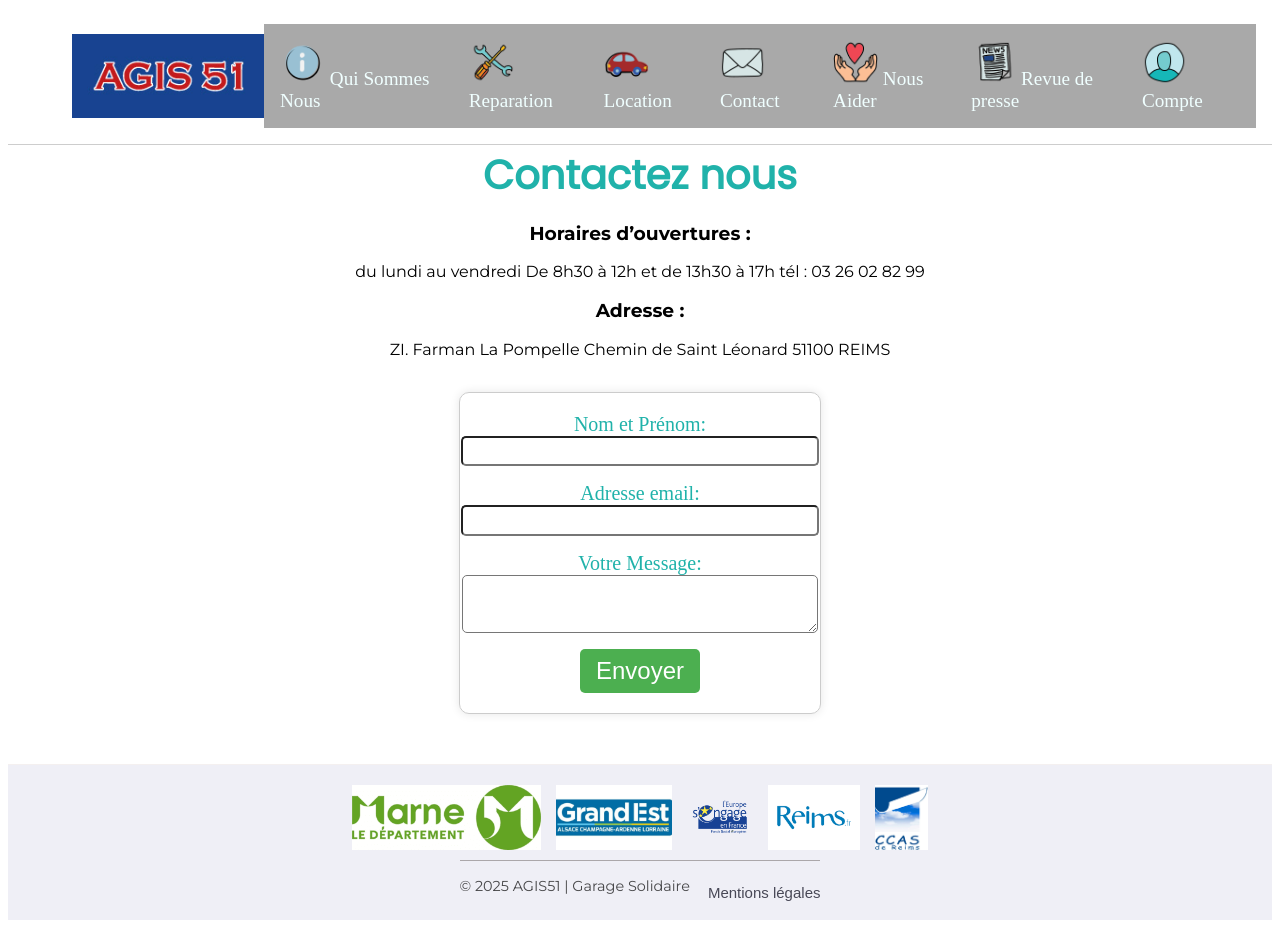
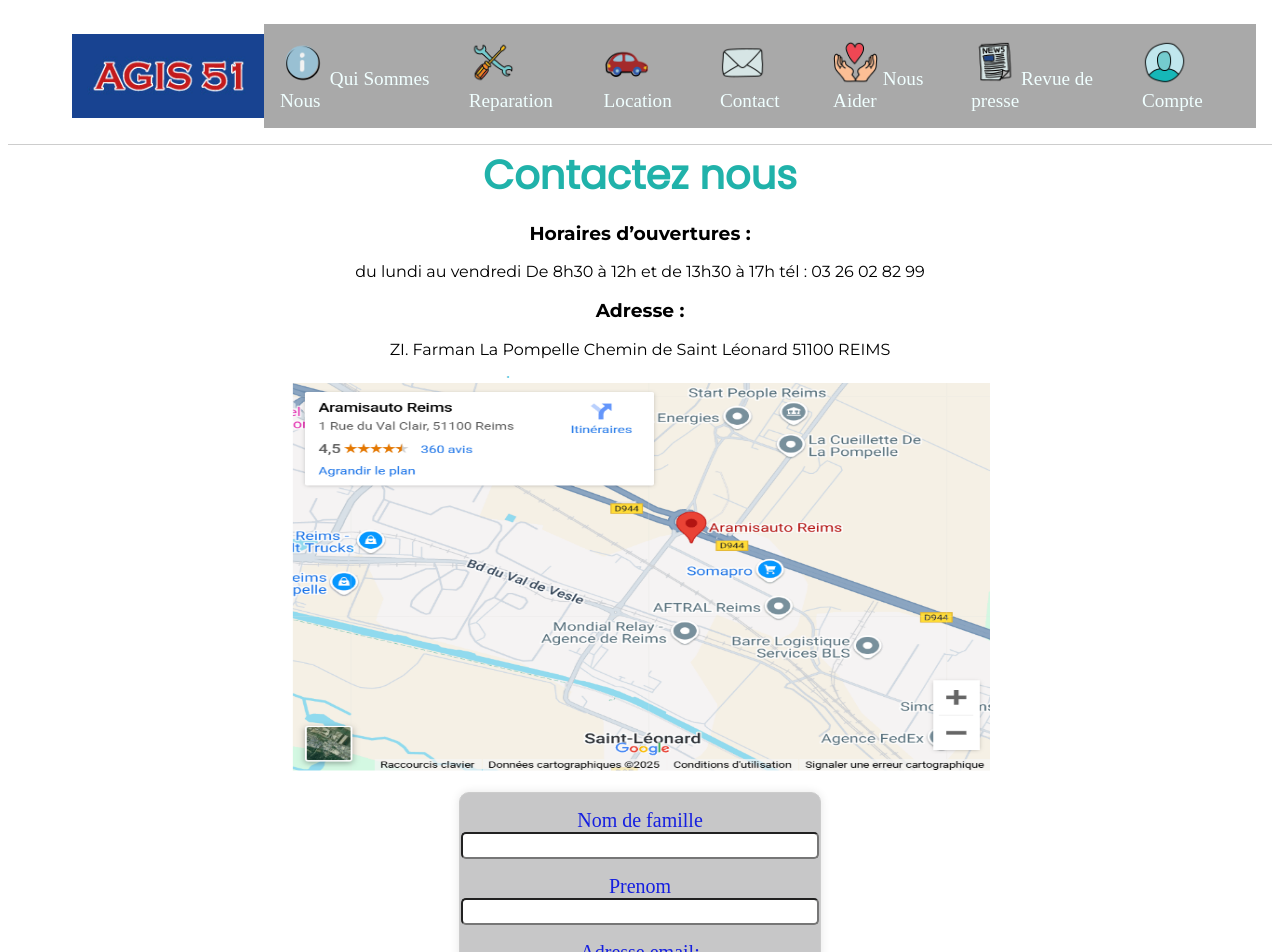
Before and after one commit to WildCodeSchool-2024-09/JS-Reims-p3-Agis-51, a React (Vite) app in the folder client/: page /Contact in a window 1280 px wide. Shown: the top 952 px of the page. Before the commit the page ends 928 px from the top, so only its background shows below. Built offline with nearby package versions, Linux system fonts and the light colour scheme; a web font is replaced by a local one.

Commit message:
quelques modifs sur plusiers composants

```diff
--- a/client/src/Contact.css
+++ b/client/src/Contact.css
@@ -17,18 +17,27 @@
   text-align: center;
   align-items: center;
 }
-.map-img {
-  display: none;
-}
 
 .map-img {
+  margin: auto;
   text-align: center;
+  width: 70%;
+  height: 50%;
+}
+@media screen and (min-width: 768px) {
+  .map-img {
+    margin: auto;
+    width: 700px;
+    height: 400px;
+  }
 }
 
 .error {
   color: red;
 }
-
+label {
+  color: rgb(21, 31, 224);
+}
 .username {
   text-align: center;
   font-size: 1.10rem;
@@ -36,6 +45,7 @@
   width: 250px;
   height: 35px;
   border-radius: 5px;
+  color: rgba(146, 7, 226, 0.999);
 }
 
 .email {
@@ -73,10 +83,10 @@
     flex-direction: column;
     align-items: center;
     justify-content: center;
-    height: 100%;
-    width: 100%;
+    height: 400px;
+    width: 400px;
     padding: 7rem;
-    color: lightseagreen;
+    background-color: rgba(66, 65, 68, 0.295);
     font-size: 1.25rem;
     margin: 1rem;
   }
@@ -104,7 +114,7 @@
     font-size: 1.10rem;
     margin-bottom: 1rem;
     width: 350px;
-    height: 75px;
+    height: 350px;
     border-radius: 5px;
   }
 
@@ -119,3 +129,6 @@
     height: 50px;
   }
 }
+.submit-button:hover {
+  background-color: #45a049;
+}
--- a/client/src/Contact.tsx
+++ b/client/src/Contact.tsx
@@ -6,18 +6,15 @@ import Message from "./components/form";
 function Contact() {
   return (
     <>
-      <div>
+      <div className="contact-container">
         <h1> Contactez nous</h1>
         <p>
           <h3>Horaires d’ouvertures :</h3> du lundi au vendredi De 8h30 à 12h et
           de 13h30 à 17h tél : 03 26 02 82 99 <h3>Adresse :</h3> ZI. Farman La
           Pompelle Chemin de Saint Léonard 51100 REIMS
         </p>
-        <div className="map-img">
-          <img src={Agis51} alt="map" />
-        </div>
       </div>
-
+      <img className="map-img" src={Agis51} alt="map" />
       <nav className="navbar">
         <ul>
           <div>
--- a/client/src/components/Footer.css
+++ b/client/src/components/Footer.css
@@ -33,7 +33,6 @@
 .footer-text {
   text-align: center;
   border-top: 1px solid #8f8a8a;
-  opacity: 0.7;
 }
 
 .footer-link {
--- a/client/src/components/Nav.tsx
+++ b/client/src/components/Nav.tsx
@@ -32,7 +32,7 @@ function Navigation({ handleClick }: { handleClick: () => void }) {
         <img src={nousaider} className="aide-img" alt="" /> Nous Aider
       </Link>
 
-      <Link onClick={handleClick} to={"/"} className="navbar__link">
+      <Link onClick={handleClick} to={"/presse"} className="navbar__link">
         <img src={revue} className="revue-img" alt="" /> Revue de presse
       </Link>
 
--- a/client/src/components/form.tsx
+++ b/client/src/components/form.tsx
@@ -2,6 +2,7 @@ import { useState } from "react";
 
 type Errors = {
   name: string;
+  surname: string;
   email: string;
   message: string;
 };
@@ -9,12 +10,14 @@ type Errors = {
 export default function Message() {
   const [formData, setFormData] = useState({
     name: "",
+    surname: "",
     email: "",
     message: "",
   });
 
   const [errors, setErrors] = useState<Errors>({
     name: "",
+    surname: "",
     email: "",
     message: "",
   });
@@ -25,7 +28,9 @@ export default function Message() {
     return atIndex > 0 && dotIndex > atIndex + 1 && dotIndex < email.length - 1;
   };
 
-  const handleChange = (event: { target: { name: string; value: string } }) => {
+  const handleChange = (event: {
+    target: { name: string; value: string };
+  }) => {
     const { name, value } = event.target;
     setFormData((prevFormData) => ({ ...prevFormData, [name]: value }));
 
@@ -36,25 +41,30 @@ export default function Message() {
     let valid = true;
     const newErrors: Errors = {
       name: "",
+      surname: "",
       email: "",
       message: "",
     };
 
     if (!formData.name.trim()) {
-      newErrors.name = "Name is required.";
+      newErrors.name = "Veuillez entrer votre prénom";
+      valid = false;
+    }
+    if (!formData.surname.trim()) {
+      newErrors.surname = "Veuillez entrer votre nom de famille";
       valid = false;
     }
 
     if (!formData.email.trim()) {
-      newErrors.email = "Email is required.";
+      newErrors.email = "Veuillez entrer votre email";
       valid = false;
     } else if (!isValidEmail(formData.email)) {
-      newErrors.email = "Invalid email format.";
+      newErrors.email = "Veuillez entrer une adresse email valide";
       valid = false;
     }
 
     if (!formData.message.trim()) {
-      newErrors.message = "Message is required.";
+      newErrors.message = "Veuillez entrer votre message";
       valid = false;
     }
 
@@ -66,14 +76,25 @@ export default function Message() {
     event.preventDefault();
     if (validate()) {
       alert(
-        `Name: ${formData.name}, Email: ${formData.email}, Message: ${formData.message}`,
+        `Name: ${formData.name}, Email: ${formData.email}, Message: ${formData.message}  Surname: ${formData.surname}`,
       );
     }
   };
 
   return (
     <form className="form-container" onSubmit={handleSubmit}>
-      <label htmlFor="name">Nom et Prénom:</label>
+      <label htmlFor="surname">Nom de famille</label>
+      <input
+        className="username"
+        type="text"
+        id="surname"
+        name="surname"
+        value={formData.surname}
+        onChange={handleChange}
+      />
+      {errors.surname && <p className="error">{errors.surname}</p>}
+
+      <label htmlFor="name">Prenom </label>
       <input
         className="username"
         type="text"
```
